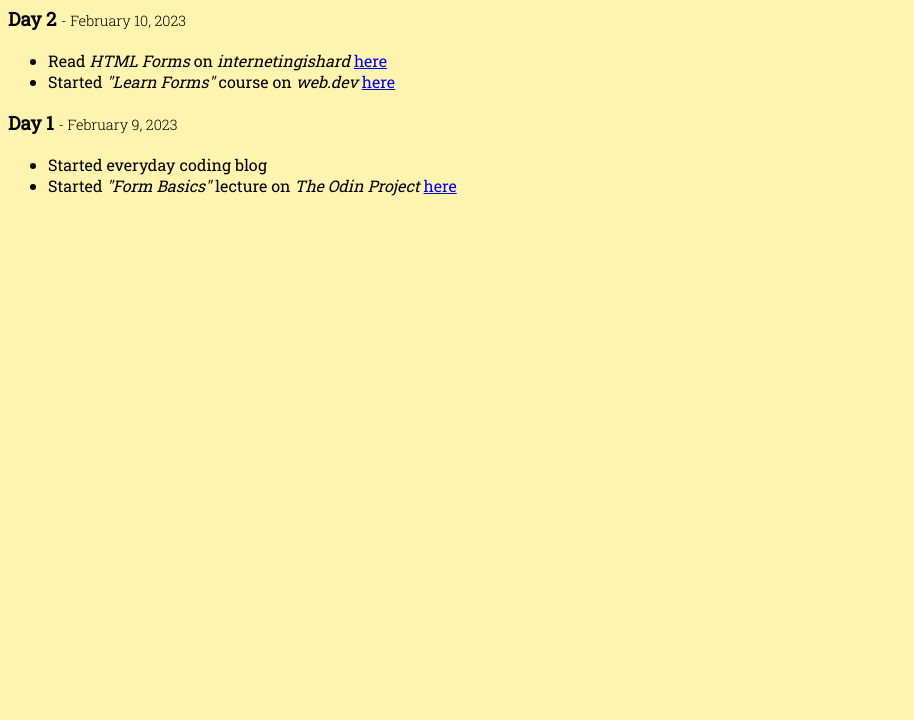
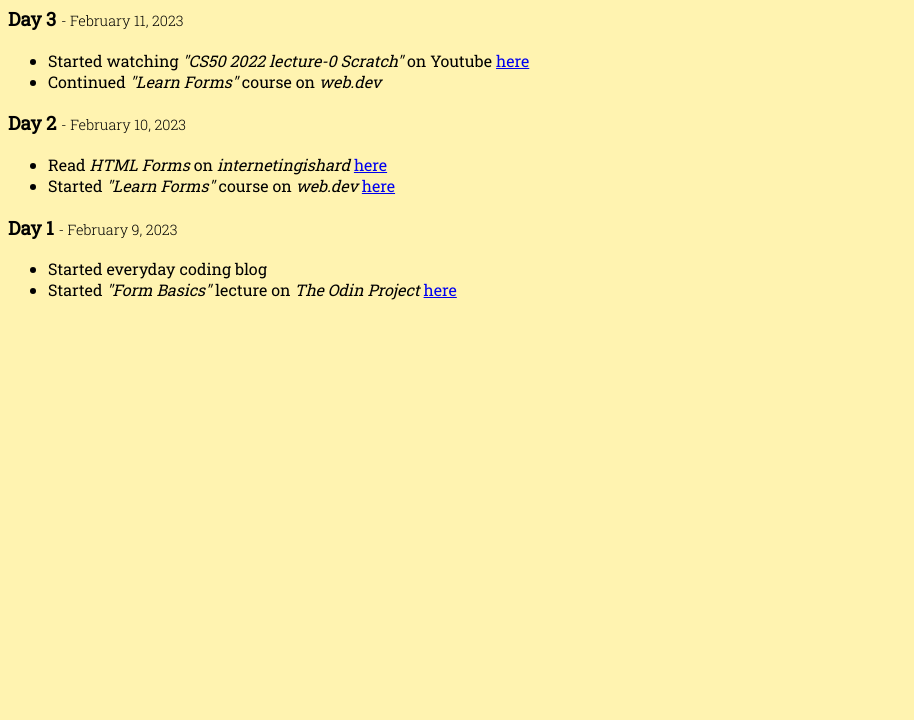
Before and after one commit to ersinisgor/everyday-coding, a plain HTML site: page index.html in a window 1280 px wide. Shown: the part 80-800 px from the top of the page, without its empty margins (0-914 px from the left). Drawn offline with Linux system fonts and the light colour scheme.

Commit message:
Add day 3

```diff
--- a/index.html
+++ b/index.html
@@ -33,6 +33,17 @@
     <main>
         <h1>Everyday Coding Summarize</h1>
 
+        <!-- Day 3-->
+        <div class="day3">
+          <h3>Day 3 <span class="date"> - February 11, 2023</span></h3>
+          <p class="list">
+              <ul>
+                  <li>Started watching <em>"CS50 2022 lecture-0 Scratch"</em> on Youtube <a href="https://www.youtube.com/watch?v=IDDmrzzB14M" target="_blank">here</a> </li>
+                  <li>Continued <em>"Learn Forms"</em> course on <em>web.dev</em></li>
+              </ul>
+          </p>
+        </div>
+
         <!-- Day 2-->
         <div class="day2">
           <h3>Day 2 <span class="date"> - February 10, 2023</span></h3>
```
